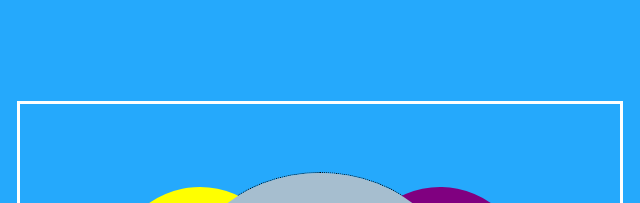
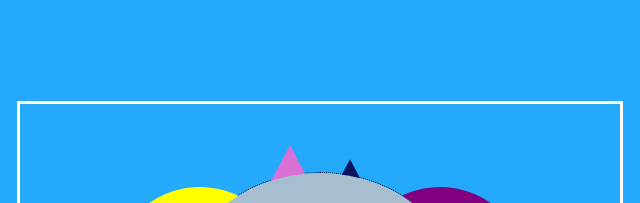
Before and after one commit to michelllee/pure-css, a website built with webpack: page src/index.html in a window 1280 px wide. Shown: the top 203 px of the page, 320-960 px from the left. Built offline with nearby package versions, Linux system fonts and the light colour scheme.

Commit message:
ADDED HAIR

```diff
--- a/src/main.css
+++ b/src/main.css
@@ -107,3 +107,25 @@
     border-radius: 50px;
     z-index: 4;
 }
+
+.hair-left {
+    position: absolute;
+    width: 20%;
+    height: 20%;
+    top: -10%;
+    left: 30%;
+    background: orchid;
+    z-index: 1;
+    clip-path: polygon(50% 0%, 0% 100%, 100% 100%);
+}
+
+.hair-right {
+    position: absolute;
+    width: 20%;
+    height: 20%;
+    top: -5%;
+    right: 30%;
+    background: rgb(12, 20, 95);
+    z-index: 1;
+    clip-path: polygon(50% 0%, 0% 100%, 100% 100%);
+}
```
Also changed, not shown: README.md.
